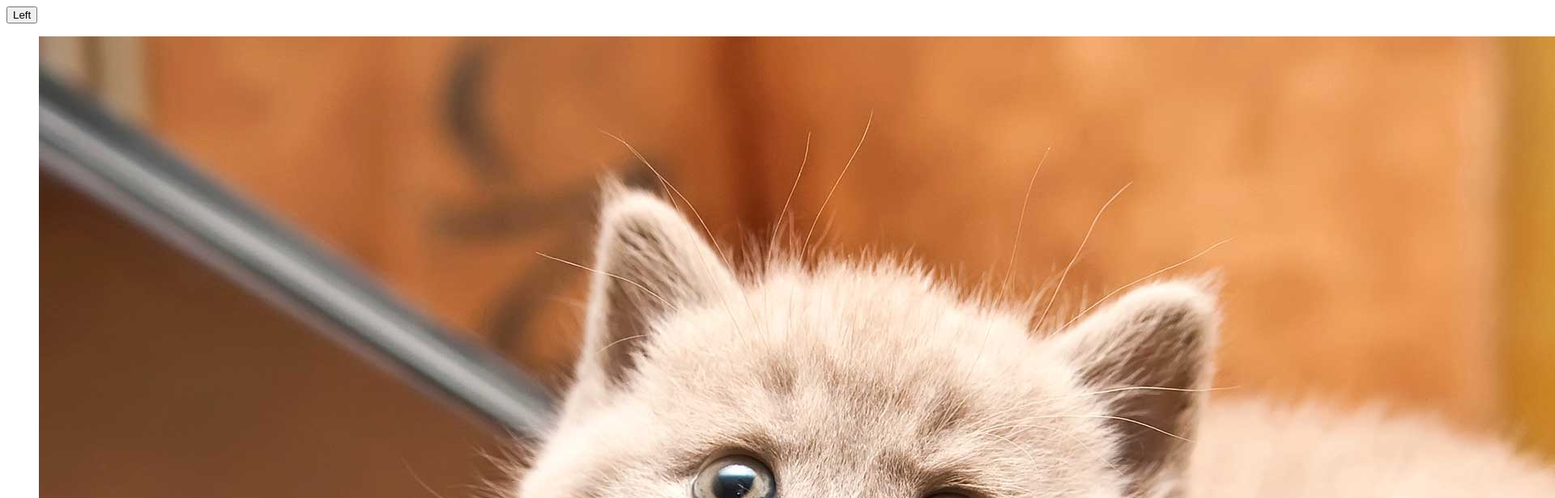
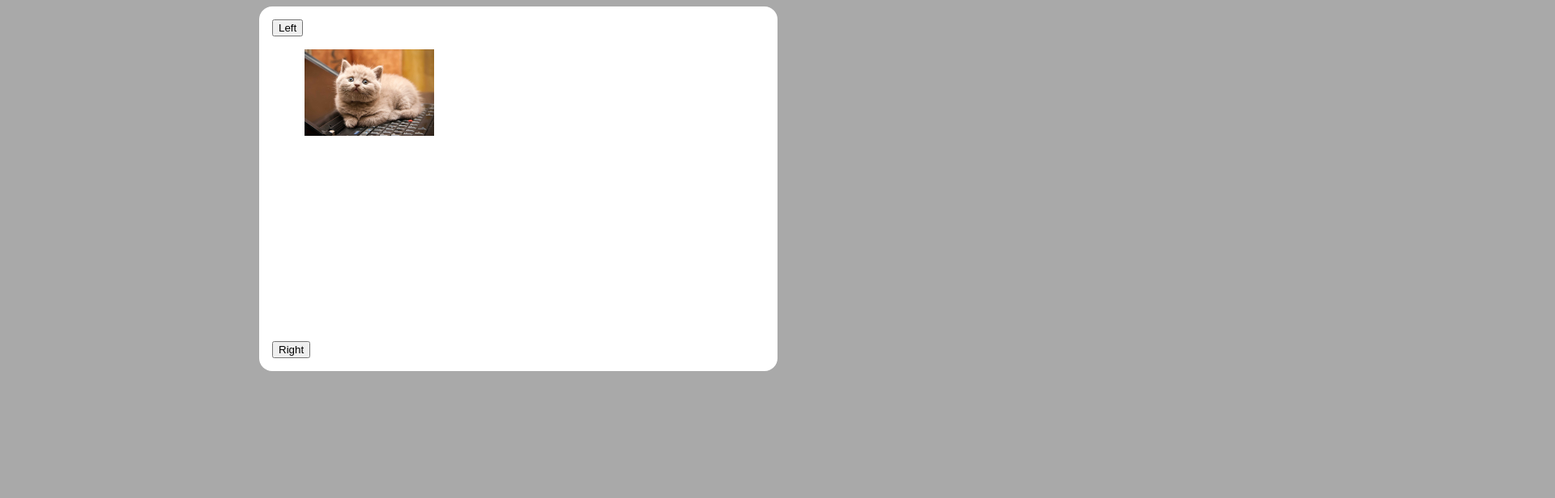
Before and after one commit to ccp92/lightbox, a plain HTML site: page index.html in a window 1280 px wide. Shown: the top 616 px of the page at 81% size, 1920 px wide, since content can reach past the window. Drawn offline with Linux system fonts and the light colour scheme.

Commit message:
Array + Styling

```diff
--- a/index.js
+++ b/index.js
@@ -1,4 +1,5 @@
 var images = [];
 
+images.push('<img src="cat1.jpg" title="Cat 1"/>', '<img src="cat2.jpg" title="Cat 2"/>', '<img src="cat3.jpg" title="Cat 3">');
 
 console.log(images);
--- a/style.css
+++ b/style.css
@@ -1,3 +1,26 @@
-.image {
+img {
     width: 10em;
+	visibility: hidden;
 }
+
+#current {
+	visibility: visible;
+}
+
+#list li {
+	list-style-type: none;
+}
+
+body {
+	background-color: darkgray;
+	text-align: center;
+}
+
+#lightbox {
+	width: 38em;
+	background-color: white;
+	margin: 0 auto;
+	text-align: left;
+	border-radius: 1em;
+	padding: 1em;
+}
```
